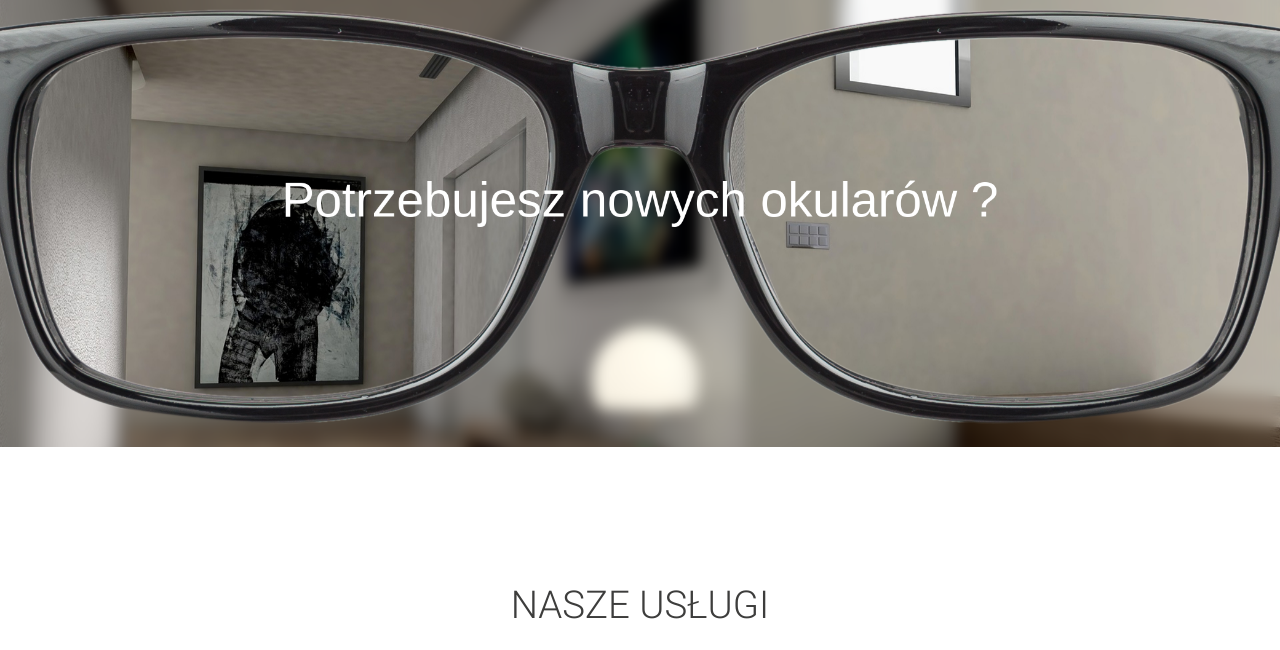
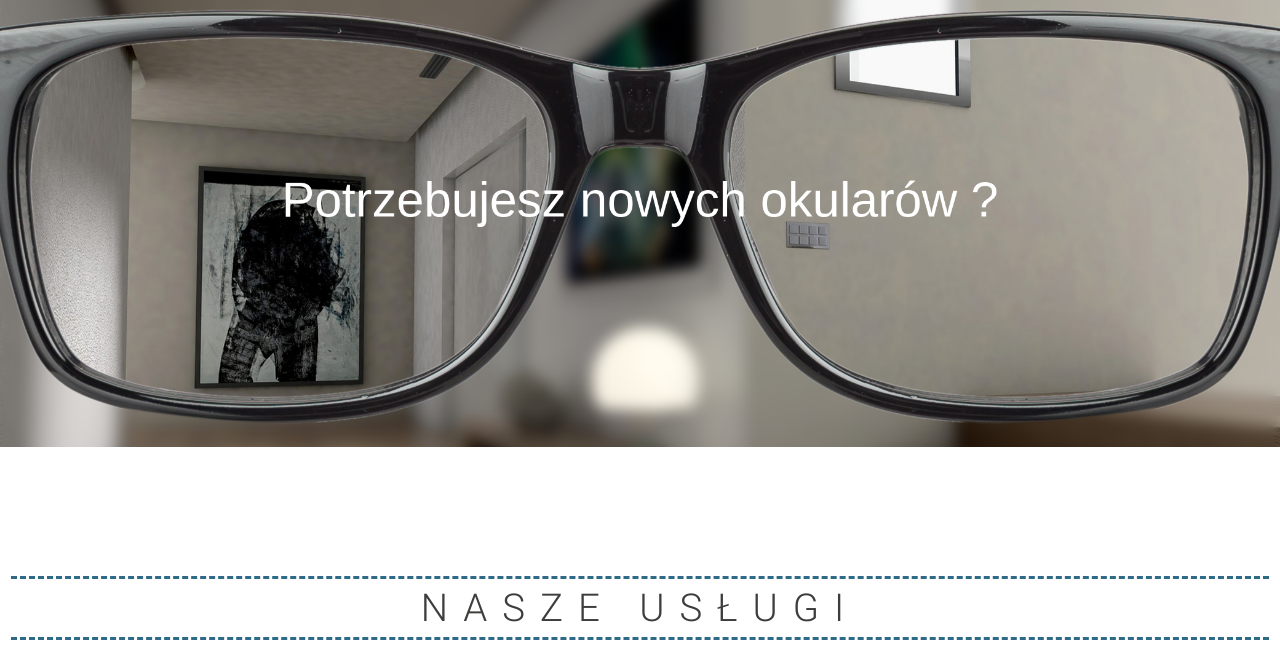
Before and after one commit to przemyslawgesieniec/MarketingInternetowy, a plain HTML site: page index.html in a window 1280 px wide. Shown: the part 302-952 px from the top of the page. Drawn offline with nearby package versions, Linux system fonts and the light colour scheme; files whose address does not match are found by name.

Commit message:
something

```diff
--- a/css/style.css
+++ b/css/style.css
@@ -41,10 +41,13 @@
       background-color: #3D3D3C;
     }
     .head_line{
-      padding-bottom: 1rem;
+      /*padding-bottom: 1vh;*/
       text-align: center;
       font-size: 2rem;
       background-color: white;
+      border-top-style: dashed;
+      border-color: #2F6A89;
+      border-bottom-style: dashed;
     }
     .white_text{
       color: white;
@@ -97,6 +100,7 @@
     }
     #UslugiHL{
       font-size: 3vw;
+      letter-spacing: 1rem;
     }
     .text_for_photo{
       margin-top: 5rem;
--- a/index.html
+++ b/index.html
@@ -62,6 +62,7 @@
       <div class="col m12">
         <div class="head_line gray_text flow-text" id="UslugiHL">NASZE USŁUGI</div>
       </div>
+      <div class="col m12" style="padding-bottom: 2vh;"> </div>
       <div class="col s12 m4">
         <div class="card">
           <div class="card-image">
```
